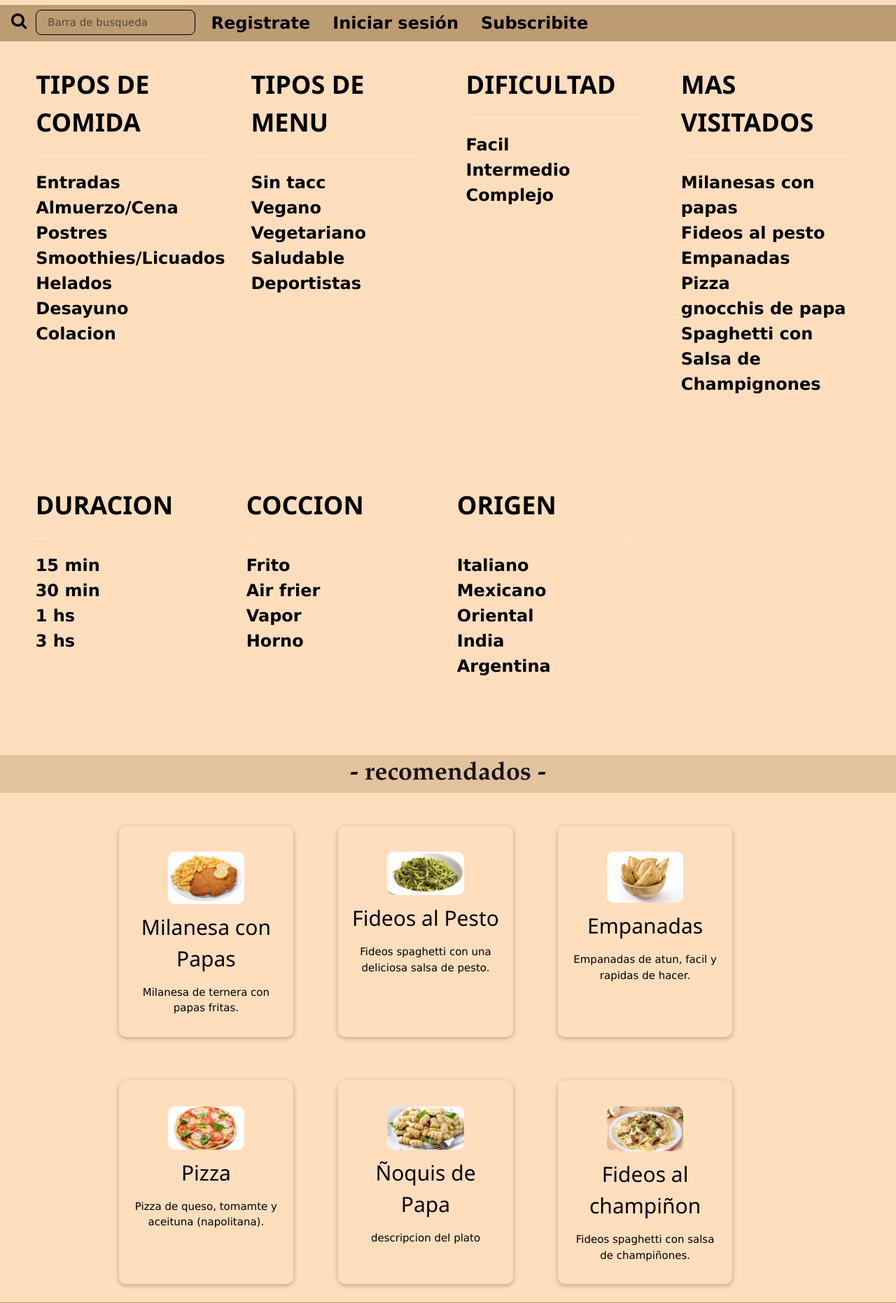
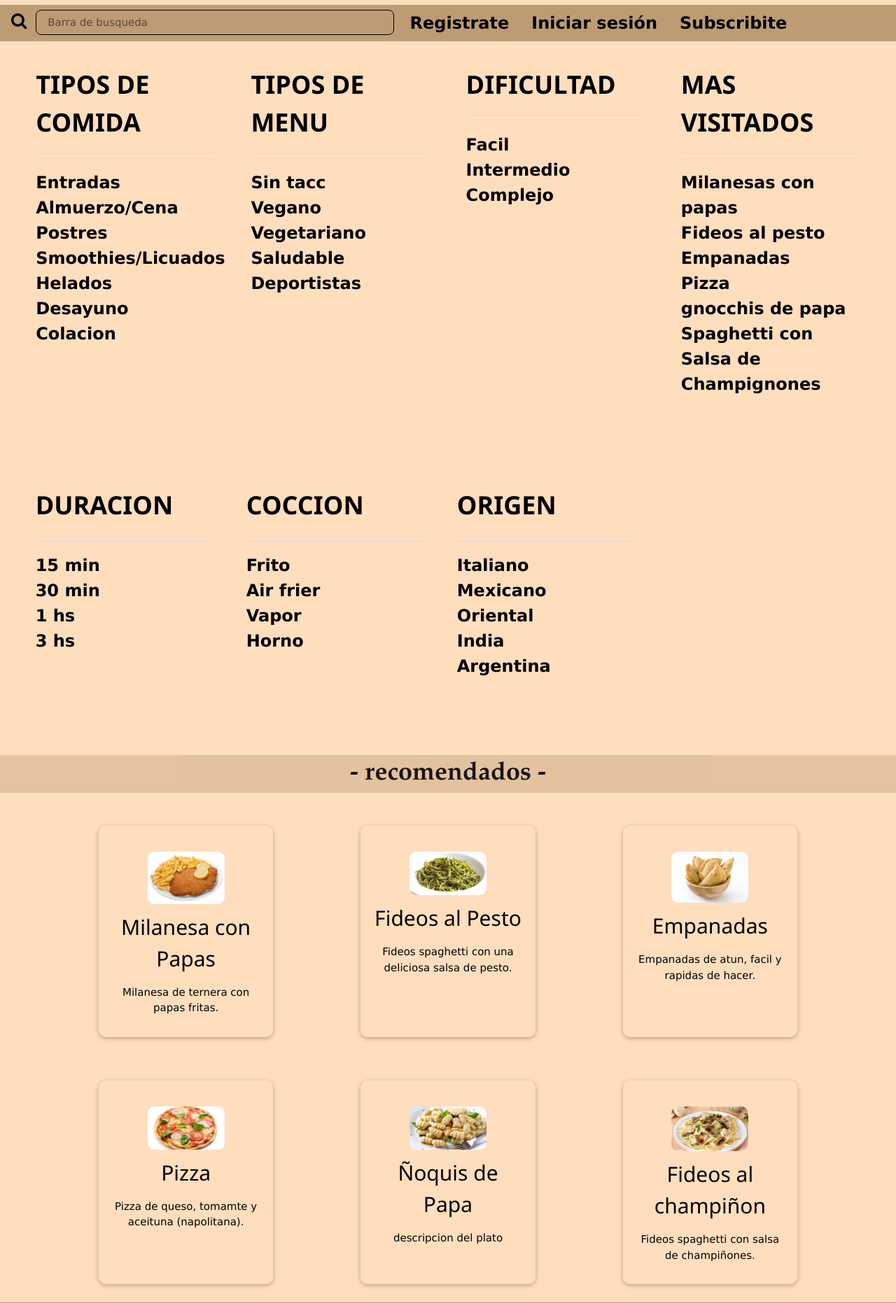
Before and after one commit to Enri3/ambrosia, a PHP site: page / in a window 1280 px wide. Shown: the part 640-2502 px from the top of the page at 70% size. Run offline with PHP 8.4, Linux system fonts and the light colour scheme; some web fonts are replaced.

Commit message:
Enri's cambios en los recomendados (me arrepenti y lo subí total se puede ver la version anterior

```diff
--- a/Actividad2.css
+++ b/Actividad2.css
@@ -65,11 +65,14 @@
 }
 
 .carta{
-	width: 50%;
+	width: 20%;
   text-align: center;
   border-radius: 10px;
-	margin-right: 5vw;
 	padding: 15px;
+	margin-right: 5%;
+	margin-left: 5%;
+	margin-top: 3%;
+	margin-bottom: 2%;
 }
 
 .imagensola{
@@ -78,7 +81,7 @@
 
 .v-line{
  border-left: thick solid #737373;
- height:19%;
+ height:50px;
  left: 50%;
  position: absolute;
 }
--- a/index.html
+++ b/index.html
@@ -18,7 +18,7 @@
   	</video>
 	<div class="w3-bar barra-menu w3-row">
 		<i class= "w3-padding fa fa-search w3-bar-item w3-button w3-xlarge" style="height: 45px; width: 4%; margin-top: 0.2%;"></i>
-	  	<input type="text" class="w3-border w3-border-black w3-round-large w3-bar-item barra-menu" placeholder="Barra de busqueda" style="height: 75%; margin-top: 0.6%; margin-right: 0.5%;"></input>
+	  	<input type="text" class="w3-border w3-border-black w3-round-large w3-bar-item barra-menu" placeholder="Barra de busqueda" style="height: 75%; width: 40%; margin-top: 0.6%; margin-right: 0.5%;"></input>
   		<a href="#" class="w3-bar-item w3-button barra-menu-buttom links">Registrate</a>
   		<a href="#" class="w3-bar-item w3-button barra-menu-buttom links">Iniciar sesión</a>
   		<a href="#" class="w3-bar-item w3-button barra-menu-buttom links">Subscribite</a>
@@ -133,38 +133,38 @@
 	</div>
 	<h1 class="recomendados"><b>- recomendados -</b></h1>
 	<div class="w3-container container-general">
-        <div class="carta w3-card" style="margin-top: 3%; margin-bottom: 2%; width: 20%;">
+        <div class="carta w3-card">
             <a class="links" href="com-suelta/mila-con-papas.html" style="width: 33%;"><img class="imagen" src="fotos/milanesa_con_papas.jpeg" alt="Milanesa con Papas"></a>
             <h2>Milanesa con Papas</h2>
             <p>Milanesa de ternera con papas fritas.</p>
         </div>
-        <div class="carta w3-card" style="margin-top: 3%; margin-bottom: 2%; width: 20%;">
+        <div class="carta w3-card">
             <a class="links" href="com-suelta/fideos-al-pesto.html"><img class="imagen" src="fotos/fideos_con_pesto.jpg" alt="Fideos al Pesto"></a>
             <h2>Fideos al Pesto</h2>
             <p>Fideos spaghetti con una deliciosa salsa de pesto.</p>
         </div>
-        <div class="carta w3-card" style="margin-top: 3%; margin-bottom: 2%; width: 20%;">
+        <div class="carta w3-card">
             <a class="links" href="com-suelta/empanadas.html"><img class="imagen" src="fotos/empanadas3.jpg" alt="Empanadas"></a>
             <h2>Empanadas</h2>
             <p>Empanadas de atun, facil y rapidas de hacer.</p>
         </div>
-        <div class="carta w3-card" style="margin-top: 3%; margin-bottom: 2%; width: 20%;">
+        <div class="carta w3-card">
             <a class="links" href="com-suelta/pizza.html"><img class="imagen" src="fotos/pizza.jpg" alt="Pizza"></a>
             <h2>Pizza</h2>
             <p>Pizza de queso, tomamte y aceituna (napolitana).</p>
         </div>
-        <div class="carta w3-card" style="margin-top: 3%; margin-bottom: 2%; width: 20%;">
+        <div class="carta w3-card">
             <a class="links" href="com-suelta/gnocchi-de-papa.html"><img class="imagen" src="fotos/gnocchis.jpg" alt="Ñoquis de Papa"></a>
             <h2>Ñoquis de Papa</h2>
             <p>descripcion del plato</p>
         </div>
-        <div class="carta w3-card" style="margin-top: 3%; margin-bottom: 2%; width: 20%;">
+        <div class="carta w3-card">
             <a class="links" href="com-suelta/fideos-hongos.html"><img class="imagen" src="fotos/fideos_hongos.jpg" alt="Spaghetti con Salsa de Champiñones"></a>
             <h2>Fideos al champiñon</h2>
             <p>Fideos spaghetti con salsa de champiñones.</p>
         </div>
 	</div>
-	<div class="w3-container footer" >
+	<div class="w3-container footer">
 		<b><p style="font-family: monospace; opacity: 80%; margin-top: 3%; margin: 2%;">como contactarnos</p></b>
 		<p style="opacity:65%; margin: 2%;"><img src="email2.jpg" alt="" width="3%;"></img> <b>contacto.ambrosia@gmail.com</b> </p>
 		<p style="opacity:65%; margin: 2%;">
```
